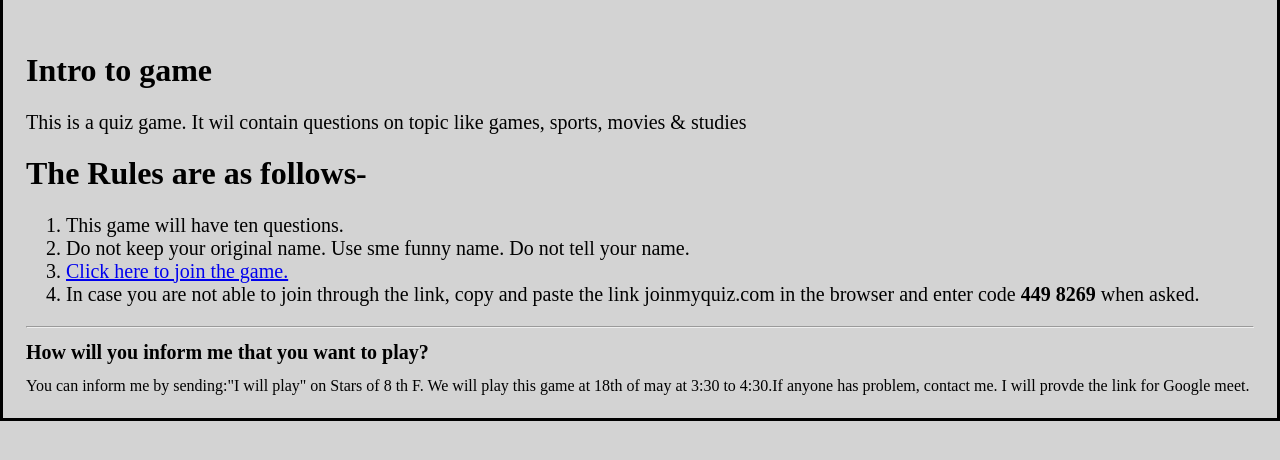
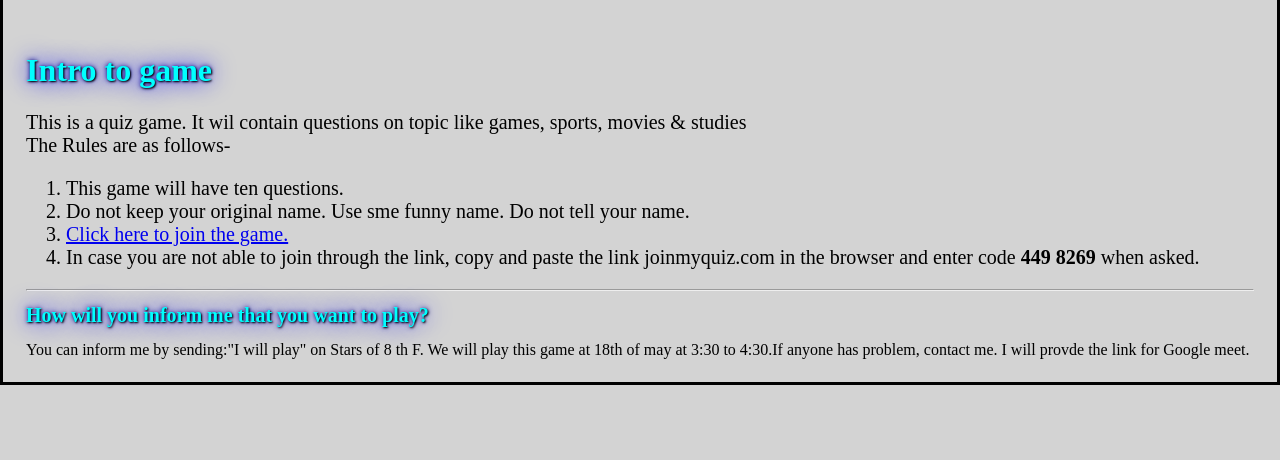
Before and after one commit to Aaryan-coder7/summer-vacation, a plain HTML site: page index.html in a window 1280 px wide. Shown: the part 326-786 px from the top of the page. Drawn offline with Linux system fonts and the light colour scheme.

Commit message:
Update index.html

```diff
--- a/index.html
+++ b/index.html
@@ -17,7 +17,7 @@
   float: left;
   padding: 15px;
 }
-.header {
+h1 {
     color:aqua;
     text-shadow: 1px 1px 2px black, 0 0 25px blue, 0 0 5px darkblue;
 }
@@ -76,14 +76,12 @@ img.responsive { height: auto; }
         <div style=font-size:20px>This is a quiz game. It wil contain questions on topic
             like games, sports, movies & studies
         </div>
-        <div>
-          <h1>The Rules are as follows-</h1>
-        </div>
+        <div style=font-size:20px>The Rules are as follows-</div>
         <ol style=font-size:20px>
             <li>This game will have ten questions. </li>
             <li>Do not keep your original name. Use sme funny name. Do not tell your name.</li>
             <li><a href=https://quizizz.com/join?gc=4498269&from=challengeFriends target="_blank">Click here to join the game. </a></li>
-            <li>In case you are not able to join through the link, copy and paste the link      joinmyquiz.com in the browser and enter code <b> 449 8269 </b> when asked.</li>
+            <li>In case you are not able to join through the link, copy and paste the link joinmyquiz.com in the browser and enter code <b> 449 8269 </b> when asked.</li>
          </ol>
         <hr/>
         <div>
```
